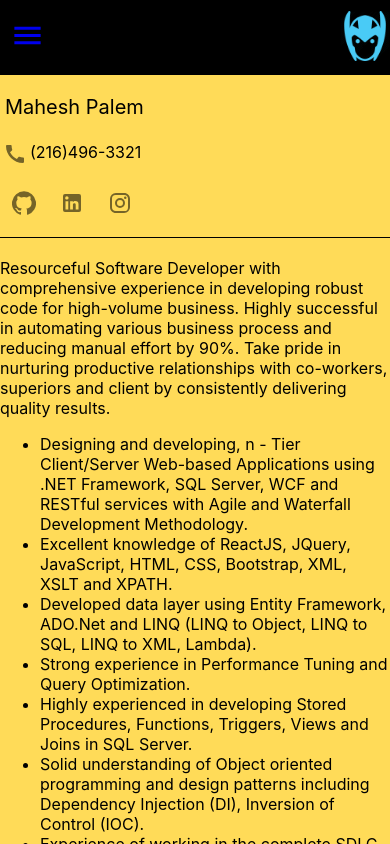
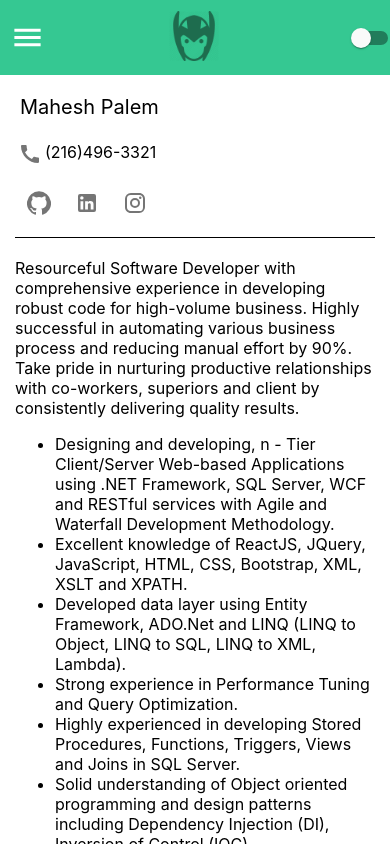
Before and after one commit to maheshnihar/portfolio, a React (Create React App) app in the folder portfolio/: page / in a window 390 px wide. Shown: the top 844 px of the page. Built offline with nearby package versions, Linux system fonts and the light colour scheme.

Commit message:
fixed mobile header. styling update

```diff
--- a/portfolio/src/App.css
+++ b/portfolio/src/App.css
@@ -4,10 +4,13 @@
   display: flex;
 
 }
-.App .content{
- padding:30px;
- text-align: left;
- background-color: #ffdb58;
+
+.content{
+  padding:30px;
+  text-align: left;
+  background-color:white;
+  flex-grow: 2;
+  color:black
 }
 
 @media only screen and (max-width: 768px) {
@@ -17,9 +20,16 @@
     display: flex;
     flex-direction:column;
   }
+
   .App .content{
-    padding: 0px;
+    padding: 15px;
+    margin-top: 60px;
   }
+
+  .App .content .MuiButtonBase-root{
+    position: static !important;
+  }
+
   .leftmenu{
     display: none;
   }
--- a/portfolio/src/App.tsx
+++ b/portfolio/src/App.tsx
@@ -1,8 +1,8 @@
 import React from 'react';
 import { Route, Switch } from 'react-router-dom'
 import './App.css';
-import DesktopMenu from './Components/DesktopMenu';
-import MobileMenu from './Components/MobileMenu';
+import DesktopMenu from './Components/Navigation/DesktopMenu';
+import MobileMenu from './Components/Navigation/MobileMenu';
 import Summary from './Components/Content/Summary';
 import Experience from './Components/Content/Experience';
 import Projects from './Components/Content/Projects';
--- /dev/null
+++ b/portfolio/src/Components/Common/CustomSwitch.tsx
@@ -0,0 +1,22 @@
+import React from 'react';
+import Switch from '@material-ui/core/Switch';
+import { withStyles } from '@material-ui/core/styles';
+import customSwitchStyles from './customSwitchStyles';
+import clsx from 'clsx';
+
+
+interface ICustomSwitchProps {
+    classes?: any;
+    className?: any;
+
+}
+
+const CustomSwitch: React.FunctionComponent<ICustomSwitchProps> = (props) => {
+    const { classes, className } = props;
+    return (
+        <Switch color='primary' classes={classes.switchBase} />
+    )
+};
+
+
+export default withStyles(customSwitchStyles)(CustomSwitch);
--- /dev/null
+++ b/portfolio/src/Components/Common/customSwitchStyles.tsx
@@ -0,0 +1,15 @@
+import { purple } from "@material-ui/core/colors";
+
+const customSwitchStyles = {
+    switchBase: {
+        color: purple[300],
+        '&$checked': {
+            color: purple[500],
+        },
+        '&$checked + $track': {
+            backgroundColor: purple[500],
+        }
+    }
+}
+
+export default customSwitchStyles;
--- a/portfolio/src/Components/DesktopMenu.css
+++ b/portfolio/src/Components/Navigation/DesktopMenu.css
@@ -5,11 +5,11 @@
 }
 img {
    width: 150px;
-   padding-bottom:20px
+   padding-bottom:20px;
 }
 
 .leftmenu{
-  background-color:black;
+  background-color:#35C892;
   border-right: 1px solid black;
   display:flex;
   flex-direction:column;
@@ -28,11 +28,7 @@ img {
 .leftmenu a:hover {
   text-decoration: underline;
  }
-.content{
-  padding:10px;
-  background-color: white;
-  flex-grow: 2;
-}
+
 .hamburger img{
   width:0px
 }
--- a/portfolio/src/Components/DesktopMenu.tsx
+++ b/portfolio/src/Components/Navigation/DesktopMenu.tsx
@@ -1,7 +1,10 @@
 import React from 'react';
 import './DesktopMenu.css';
-import Logo from '../images/thor2.png';
+import Logo from '../../images/thor2.png';
 import { Link } from 'react-router-dom';
+import CustomSwitch from '../Common/CustomSwitch';
+
+
 
 const DesktopMenu: React.FunctionComponent<{}> = () => {
     return (
@@ -12,6 +15,7 @@ const DesktopMenu: React.FunctionComponent<{}> = () => {
             <Link to='/projects'>Projects</Link>
             <Link to='/skills'>Skills</Link>
             <Link to='/contact'>Contact</Link>
+            <CustomSwitch />
         </div>
     )
 }
--- a/portfolio/src/Components/MobileMenu.css
+++ b/portfolio/src/Components/Navigation/MobileMenu.css
@@ -1,12 +1,16 @@
 
 .mobileHeader{
   height:75px;
-  background-color:black ;
+  background-color:#35C892;
   display: flex;
   flex-direction: row;
   align-items: center;
   justify-content: space-between;
   padding-left: 10px;
+  color: white;
+  position: fixed;
+  top: 0;
+  width: 100%;
 }
 .mobileHeaderLogo img{
   width: 50px;
--- a/portfolio/src/Components/MobileMenu.tsx
+++ b/portfolio/src/Components/Navigation/MobileMenu.tsx
@@ -1,9 +1,10 @@
 import React, { useState } from 'react';
 import './MobileMenu.css';
-import Logo from '../images/thor2.png';
+import Logo from '../../images/thor2.png';
 //import MenuIcon from '../images/hamburger.png';
 import MobileMenuDrawer from './MobileMenuDrawer';
 import MenuIcon from '@material-ui/icons/Menu';
+import CustomSwitch from '../Common/CustomSwitch';
 
 const MobileMenu: React.FunctionComponent = () => {
 
@@ -11,12 +12,11 @@ const MobileMenu: React.FunctionComponent = () => {
     return (
         <div>
             <div className="mobileHeader">
-                <a href="#" className='hamburger' onClick={() => setDrawer(true)}>
-                    <MenuIcon fontSize='large' />
-                </a>
+                <MenuIcon fontSize='large' onClick={() => setDrawer(true)} />
                 <div className="mobileHeaderLogo">
                     <img src={Logo} alt="thor" />
                 </div>
+                <CustomSwitch />
             </div>
             {visible && <MobileMenuDrawer open={visible} closeDrawer={() => setDrawer(false)} />}
         </div>
--- a/portfolio/src/Components/MobileMenuDrawer.css
+++ b/portfolio/src/Components/Navigation/MobileMenuDrawer.css
@@ -5,17 +5,18 @@
     z-index: 1;
     top: 0;
     left: 0;
-    background-color:lightslategray;
+    background-color:#112d32;
     overflow-x: hidden;
     transition: 0.5s;
     padding-top: 60px;
+    color:#FEFFFF;
   }
 
   .sidenav a {
     padding: 8px 8px 8px 32px;
     text-decoration: none;
     font-size: 25px;
-    color:black;
+    color:#FEFFFF;
     display: block;
     transition: 0.3s;
   }
@@ -24,11 +25,11 @@
     color: #f1f1f1;
   }
 
-  .sidenav .closebtn {
+  .sidenav .MuiSvgIcon-root {
     position: absolute;
-    top: 0;
-    right: 25px;
-    font-size: 36px;
+    top: 5px;
+    right: 10px;
+    font-size: 45px;
     margin-left: 50px;
   }
 
--- a/portfolio/src/Components/MobileMenuDrawer.tsx
+++ b/portfolio/src/Components/Navigation/MobileMenuDrawer.tsx
@@ -2,7 +2,7 @@ import React, { useState } from 'react';
 import './MobileMenuDrawer.css';
 import { CSSTransition } from 'react-transition-group';
 import { Link } from 'react-router-dom';
-
+import CloseIcon from '@material-ui/icons/Close';
 
 interface MobileMenuDrawerProps {
     closeDrawer: any;
@@ -22,7 +22,8 @@ const MobileMenuDrawer: React.FunctionComponent<MobileMenuDrawerProps> = (props)
                     onExited={() => SetDrawer(false)}
                 >
                     <div id="mySidenav" className="sidenav">
-                        <a href="javascript:void(0)" className="closebtn" onClick={props.closeDrawer} >&times;</a>
+                        <CloseIcon className="closebtn" onClick={props.closeDrawer} />
+                        {/* <a href="javascript:void(0)" className="closebtn" onClick={props.closeDrawer} >&times;</a> */}
                         <Link to='/' onClick={props.closeDrawer}>Summary</Link>
                         <Link to='/experience' onClick={props.closeDrawer}>Experience</Link>
                         <Link to='/projects' onClick={props.closeDrawer}>Projects</Link>
--- a/portfolio/src/index.css
+++ b/portfolio/src/index.css
@@ -9,7 +9,9 @@ body {
 
 #root {
   height: 100%;
+
 }
+
 
 code {
   font-family: source-code-pro, Menlo, Monaco, Consolas, 'Courier New',
```
Also changed, not shown: portfolio/src/images/thor2.png.
